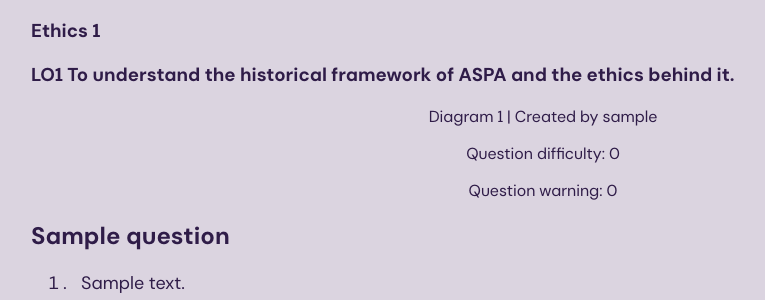
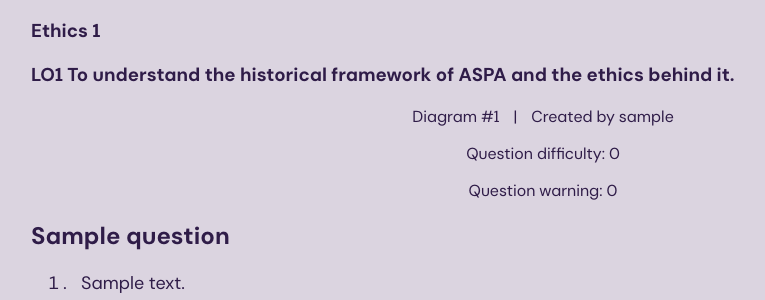
Before and after one commit to stillprocrastinating/UDP5WA4CF-UN03_back_end_development, a Django app: a page that uses question/templates/question/question_detail.html in a window 1280 px wide. Shown: the part 203-503 px from the top of the page, without its empty margins (97-862 px from the left). Run offline with Django 5.2, Linux system fonts and the light colour scheme; tables that the repository leaves empty hold one stand-in row (values such as "Sample post").

Commit message:
.padding-left-right{}

```diff
--- a/0_static/css/style.css
+++ b/0_static/css/style.css
@@ -285,6 +285,10 @@ input {
     background-color: var(--color-white);
 }
 
+.padding-left-right {
+    padding: 0px 10px;
+}
+
 
 /*  |||  |||||  |||| ||||| |||||  |||  |   |  |||
 /* |     |     |       |     |   |   | ||  | |
--- a/question/templates/question/question_detail.html
+++ b/question/templates/question/question_detail.html
@@ -5,7 +5,7 @@
 <h1>{{ question.id }}</h1>
 <h3 class="q-module">Ethics 1</h3>
 <h3 class="q-lo">{{ question.lo }}</h3>
-<p class="center q-meta"><span class="q-type">{{ question.type }}</span> {{ question.number }} | Created by {{ question.author }}</p>
+<p class="center q-meta"><span class="q-type">{{ question.type }}</span> #{{ question.number }} <span class="padding-left-right">|</span> Created by {{ question.author }}</p>
 <p class="center q-difficulty">Question difficulty: {{ question.q_difficulty }}</p>
 <p class="center q-warning">Question warning: {{ question.warning }}</p>     <!-- Create modal -->
 <h2 class="q-question">{{ question.question }}</h2>
```
